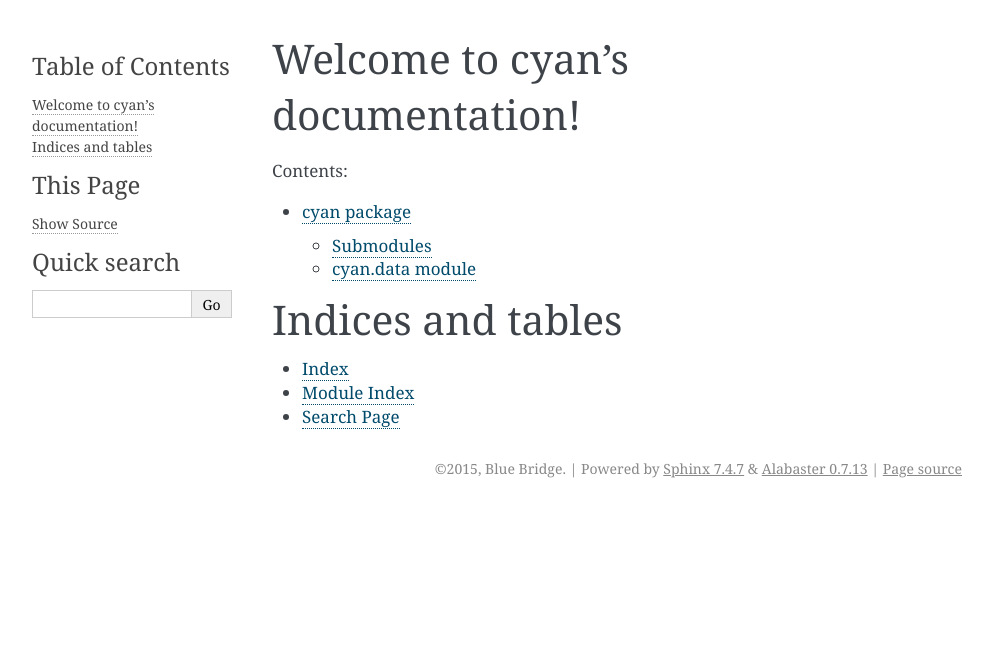
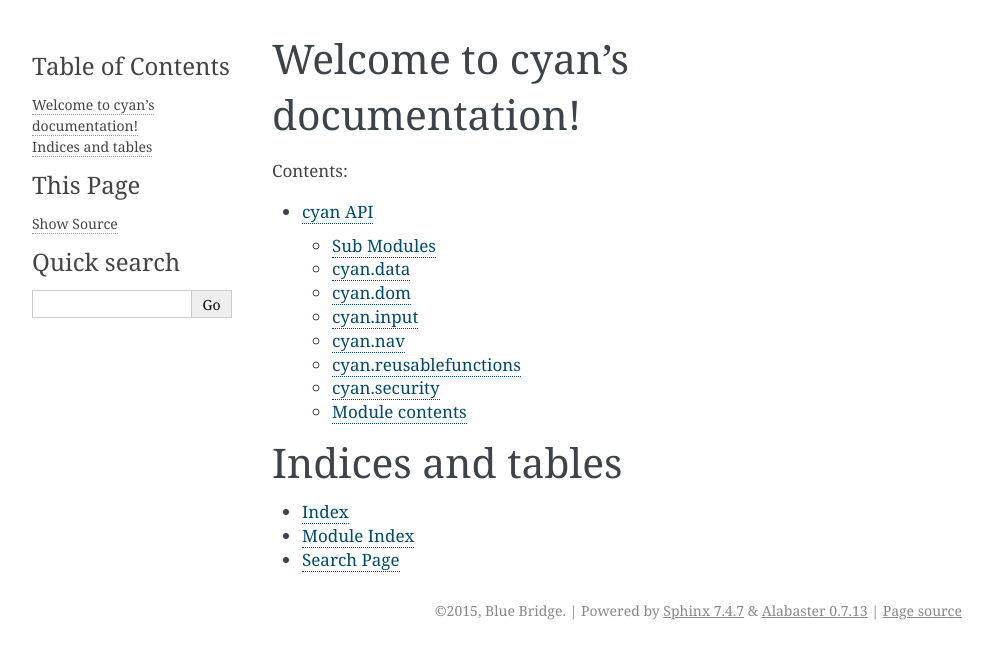
Before and after one commit to bluebridge/cyan, a Sphinx documentation site: the page built from docs/source/index.rst, in a window 1280 px wide. Shown: the top 659 px of the page, without its empty margins (148-1141 px from the left). Built offline with Sphinx 7.4.7, drawn with Linux system fonts in a browser that asks for light colours.

Commit message:
Added all modules rst

```diff
--- a/docs/source/cyan.rst
+++ b/docs/source/cyan.rst
@@ -1,13 +1,62 @@
-cyan package
-============
+cyan API
+========
 
-Submodules
-----------
+Sub Modules
+-----------
 
-cyan.data module
-----------------
+cyan.data
+---------
 
 .. automodule:: cyan.data
     :members:
     :undoc-members:
     :show-inheritance:
+
+cyan.dom
+--------
+
+.. automodule:: cyan.dom
+    :members:
+    :undoc-members:
+    :show-inheritance:
+
+cyan.input
+----------
+
+.. automodule:: cyan.input
+    :members:
+    :undoc-members:
+    :show-inheritance:
+
+cyan.nav
+--------
+
+.. automodule:: cyan.nav
+    :members:
+    :undoc-members:
+    :show-inheritance:
+
+cyan.reusablefunctions
+----------------------
+
+.. automodule:: cyan.reusablefunctions
+    :members:
+    :undoc-members:
+    :show-inheritance:
+
+cyan.security
+-------------
+
+.. automodule:: cyan.security
+    :members:
+    :undoc-members:
+    :show-inheritance:
+
+
+Module contents
+---------------
+
+.. automodule:: cyan
+    :members:
+    :undoc-members:
+    :show-inheritance:
```
